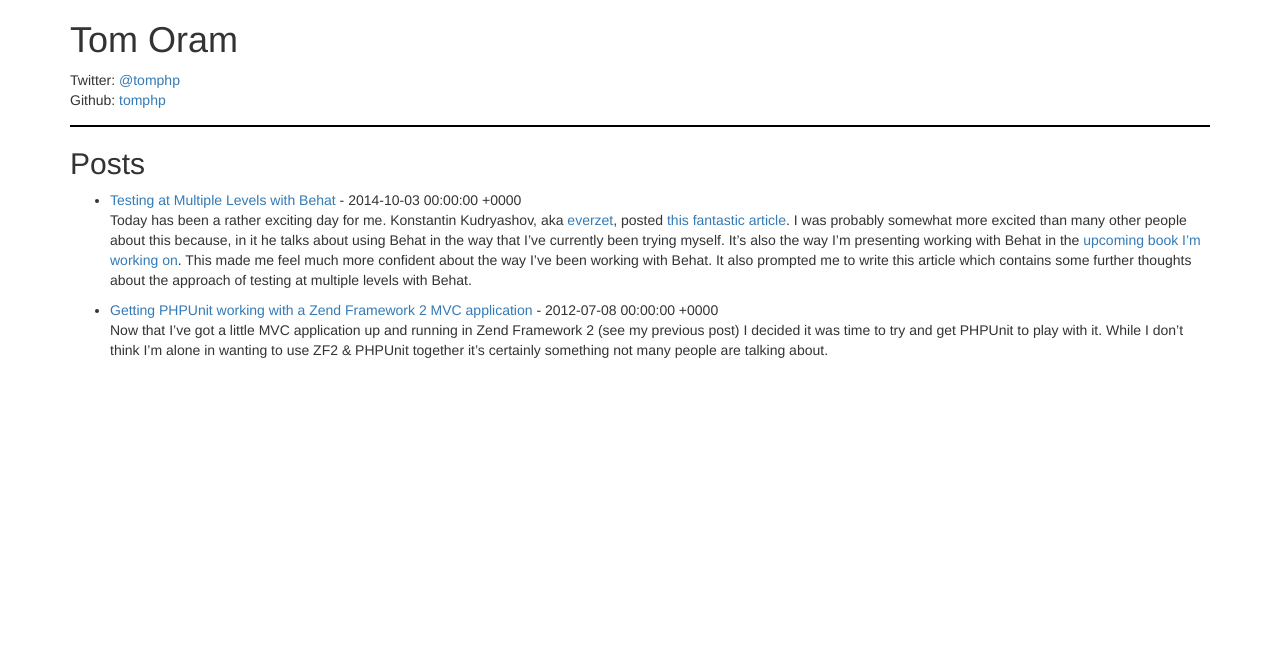
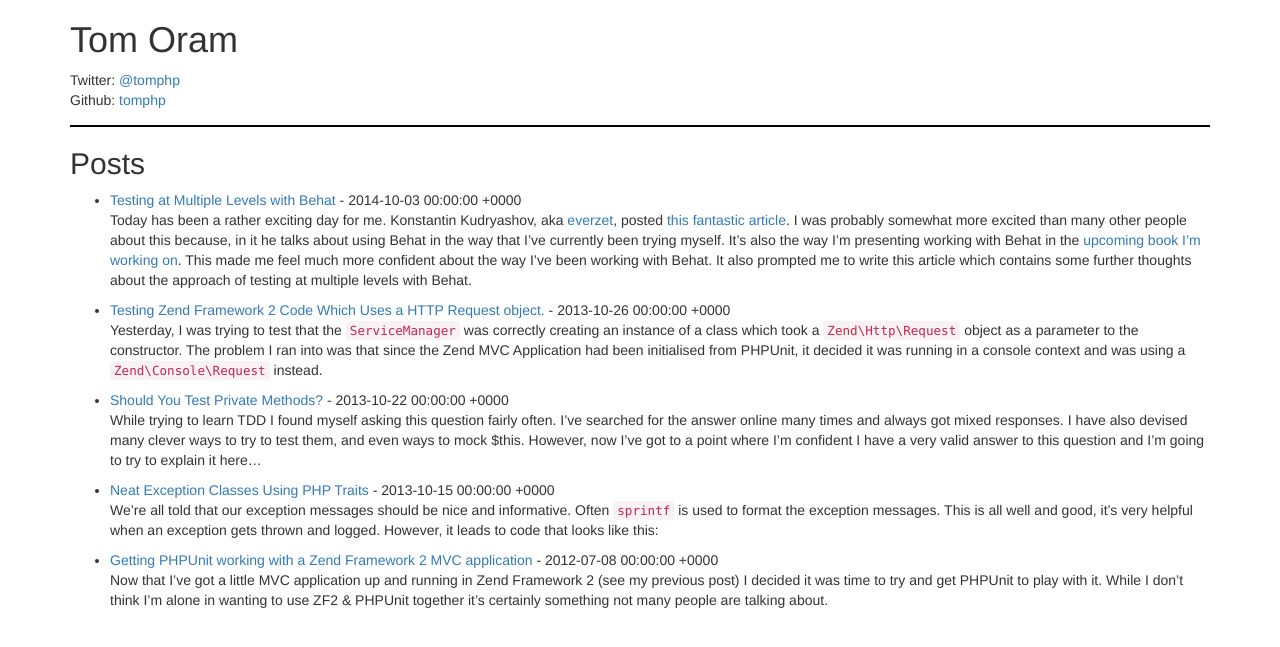
Before and after one commit to tomphp/tomphp.github.io, a Jekyll site: the page built from index.html, in a window 1280 px wide. Shown: the top 647 px of the page. Built offline with Jekyll 4.4.1, drawn with Linux system fonts in a browser that asks for light colours; nearby versions of some CDN libraries; library files that are not in the unit come from our copies.

Commit message:
Import some old posts

```diff
--- a/_posts/2012-07-08-phpunit-with-zf2-mvc.md
+++ b/_posts/2012-07-08-phpunit-with-zf2-mvc.md
@@ -194,5 +194,5 @@ OK (3 tests, 7 assertions)
 
 Success!
 
-Next up time to work out how to use PHPUnit with classes that access the
-database & controller classes.
+Next up, time to work out how to use PHPUnit with classes that access the
+database and controller classes.
--- /dev/null
+++ b/_posts/2013-10-15-neat-exception-classes-using-traits.md
@@ -0,0 +1,154 @@
+---
+title: Neat Exception Classes Using PHP Traits
+category: PHP
+layout: post
+tags:
+    - traits
+    - php
+---
+
+We're all told that our exception messages should be nice and informative.
+Often `sprintf` is used to format the exception messages.  This is all well and
+good, it's very helpful when an exception gets thrown and logged.  However, it
+leads to code that looks like this:
+
+{% highlight php %}
+//...
+public function someUsefulMethod($id)
+{
+    $entity = $this->repository()->findById($id);
+
+    if (!$entity) {
+        throw new MyExceptionClass(
+            sprintf(
+                'The nice descriptions that methods id "%d" and the type of entity "%s".',
+                $id,
+                is_object($entity) ? get_class($entity) : gettype($entity)
+            )
+        );
+    }
+
+    // Do stuff with $entity ...
+}
+//...
+{% endhighlight %}
+
+This looks like a bit of a mess to me. It takes up 9 lines and has 3 extra
+levels of indentation.
+
+Some time ago I submitted a pull request on a project (I forget which) and
+[Ocramius](https://twitter.com/Ocramius) suggested that I use a static factory
+method inside my exception to make it neater. I had a look at some exception
+classes in the project and definitely found it was neater! (I assume others are
+out there using this pattern too?).
+
+I decided to adopt this pattern, and instead of the code above I now had this:
+
+### Exception Class
+{% highlight php %}
+class MyExceptionClass
+{
+    public static function usefulErrorDescription($id, $entity)
+    {
+        return new self(
+            sprintf(
+                'The nice descriptions that methods id "%d" and the type of entity "%s".',
+                $id,
+                is_object($entity) ? get_class($entity) : gettype($entity)
+            )
+        );
+    }
+}
+{% endhighlight %}
+
+### Code
+{% highlight php %}
+//...
+public function someUsefulMethod($id)
+{
+    $entity = $this->repository()->findById($id);
+
+    if (!$entity) {
+        throw MyExceptionClass::usefulErrorDescription($id, $entity);
+    }
+
+    // Do stuff with $entity ...
+}
+//...
+{% endhighlight %}
+
+So far this has certainly tidied up the code throwing the exception, and made
+it much easier to see what's going on. Also, all the exception messages are now
+in 1 place, inside the exception class, so they're easier to manage.
+
+However, at this point I still think that the exception class looks a bit messy
+and could be improved further. Using the wonders of PHP 5.4's nice new feature,
+I created the following trait:
+
+{% highlight php %}
+/**
+ * This trait provides a factory method for exceptions which have static
+ * methods to create themselves.
+ *
+ * @author Tom Oram <tom@scl.co.uk>
+ */
+trait ExceptionFactoryTrait
+{
+    /**
+     * Create an instance of the exception with a formatted message.
+     *
+     * @param  string     $message  The exception message in sprintf format.
+     * @param  array      $params   The sprintf parameters for the message.
+     * @param  int        $code     Numeric exception code.
+     * @param  \Exception $previous The previous exception.
+     *
+     * @return self
+     */
+    protected static function create(
+        $message,
+        array $params = [],
+        $code = 0,
+        $previous = null
+    ) {
+        return new self(vsprintf($message, $params), $code, $previous);
+    }
+
+    /**
+     * Returns a string representation of the type of a variable.
+     *
+     * @param  mixed $variable
+     *
+     * @return string
+     */
+    protected static function typeToString($variable)
+    {
+        return is_object($variable)
+            ? get_class($variable)
+            : gettype($variable);
+    }
+}
+{% endhighlight %}
+
+Now, by telling my exception class to use this trait, I can have nice neat
+exception classes like so:
+
+{% highlight php %}
+class MyExceptionClass
+{
+    use ExceptionFactoryTrait;
+
+    public static function usefulErrorDescription($id, $entity)
+    {
+        return new self::create(
+            'The nice descriptions that methods id "%d" and the type of entity "%s".',
+            [$id, self::typeToString($entity)]
+        );
+
+        // more factory methods ...
+    }
+}
+{% endhighlight %}
+
+I think is a much more elegant solution!
+
+Please let me know of any thoughts or suggestions!
--- /dev/null
+++ b/_posts/2013-10-22-should-you-test-private-methods.md
@@ -0,0 +1,139 @@
+---
+title: Should You Test Private Methods?
+category: TDD
+layout: oldpost
+tags:
+    - tdd
+    - php
+---
+
+While trying to learn TDD I found myself asking this question fairly often.
+I've searched for the answer online many times and always got mixed responses.
+I have also devised many clever ways to try to test them, and even ways to
+mock $this. However, now I've got to a point where I'm confident I have a very
+valid answer to this question and I'm going to try to explain it here...
+
+## So, "Should you test private methods?"
+
+The short answer is **No!**.
+
+The slightly longer answer is *"If you are even asking this question you do not
+understand TDD yet."* That might sound a little harsh but I will explain why
+this is in a moment. Before I do that I just want to say that I can think of
+one valid reason where you might want to test a private method, I will
+explain that at the end of this post.
+
+## The Long Answer
+
+### Where to private methods come from?
+
+The first thing I want to talk about here is where private methods come from in
+the TDD cycle.
+
+The first thing you do is write your test, you then try to satisfy that test.
+Usually to satisfy a test it only takes a few lines of code added, or
+modifications to the method, or part of the code that you are testing.
+Generally you will do these additions/modifications inline.
+
+Once the test passes it's time to refactor. This is generally the point at
+which you'll take some slightly complex looking bits of code, or nested
+condition/loop statements, and move them to one or more private methods. At
+this point your now have neater and more descriptive looking code. On top of
+that **your private method is already tested by the tests covering the code
+calling it**.
+
+### Surely it's easier to test something once rather than multiple times?
+
+The next question is, what if multiple methods call a private method? Surely
+then it's easier to test the private method once, rather than once for each
+method calling it?
+
+My answer to that is again "**No**". The reason is: when using TDD you
+should be building your code incrementally, you should be satisfying a test by
+calling the private method rather than calling it and working out how to test
+it. The call to the private method should solve the failing test, not the other
+way around.
+
+Another possibility here might be that the private method is doing something
+suitably complex. Something that writing the failing test (or tests) that would
+be fixed by calling it from would be quite a long and complex process. In this
+situation your private method is probably doing a specific task, different from
+the focus of the class it exists in. This breaks the *Single Responsibility
+Principal*. In this case it should refactored out into its own class which can
+be independently tested.
+
+## What about protected methods? And should I test abstract classes and traits directly?
+
+OK, so now things get a bit different. Here I think it depends on the purpose
+of the methods in question, as well as how they came into existence...
+
+### For abstract classes and traits which for part of a library's API
+
+If you are writing a library and you create an abstract class or a trait for
+people who use that library to extend or use then my answer is *"Yes,
+absolutely."*.
+
+A good way to do this is to create a test class in your test suite which
+uses/implements the trait/abstract class, allowing you to test the public
+methods. You can also  add any public methods needed to expose the protected
+methods (private methods still need not be tested independently as they are not
+part of the API). Again, the methods should be created because of the tests,
+not tests to try to test the methods.
+
+### For parent classes or traits which have appeared out of the development process
+
+Often a parent class or trait won't be something you decide to come up with
+first, but rather as the tests drive you to develop a class (or maybe a 2nd
+class that has similar functionality to an existing class). You decide that
+maybe moving some methods to a parent class or trait would be a good idea.
+
+When you do this, the tests which cover the class you have extracted methods
+from, will still cover your new parent class/trait so do you need to test them
+independently?
+
+I think to answer this question is that you need to decide what the purpose of your
+new parent class/trait is. If it is to provide a shared bit of functionality for
+one or more classes in your system, but will unlikely be used by other people
+then I think it is fine to leave it as - being covered by the tests for the
+classes using it. However, if it is to become part of your API and you expected
+other people might like to use/extend it then yes, I think it should be tested
+independently. This way should you ever remove the classes which you have
+written that use or extend your trait or parent class, then it will still be
+tested.
+
+*As a little bonus point: I think that if you have tested a parent class
+independently, then you can remove the tests from the children which test the
+functionality of the parent class, then simply test that the child classes
+extend from the tested parent class. This is personal preference but I like to
+do this.*
+
+*So my main point here is: if something forms part of an API (including public
+methods, protected methods and traits) then they should be tested
+independently.*
+
+## When should I test a private method?
+
+At the beginning I said that there was one situation when I though maybe
+testing a private method might be a good idea. This is when you have a legacy,
+un-tested system, which you want to try to add some tests to ensure you don't
+break anything when trying to refactor/update it. In this case, I think certain
+situations might present themselves where this is a good, temporary idea.
+However, in the long run I would hope that eventually the need for that test
+will be refactored away.
+
+## Conclusion
+
+So my main points in this article are:
+* If you are doing TDD right, you should never find yourself asking if you
+should test a private method.
+* Private methods, and in fact all code, should be created because of the tests
+- not the other way around.
+* Make sure that anything that makes up part of your API is tested
+independently! Everything you write should be tested anyway!
+
+Finally, this is an informed opinion, taken from what I have learnt from
+research and experience. It's working perfectly for me but if you have a
+different view on this I'd love to hear about it!
+
+Also, if you think I have not been clear about anything or would like some code
+examples, then let me know!
--- /dev/null
+++ b/_posts/2013-10-26-testing-zf2-code-which-uses-a-http-request-object.md
@@ -0,0 +1,119 @@
+---
+title: Testing Zend Framework 2 Code Which Uses a HTTP Request object.
+category: Zend Framework 2
+layout: oldpost
+tags:
+    - zf2
+    - php
+---
+
+Yesterday, I was trying to test that the `ServiceManager` was correctly creating
+an instance of a class which took a `Zend\Http\Request` object as a
+parameter to the constructor. The problem I ran into was that since the Zend
+MVC Application had been initialised from PHPUnit, it decided it was running in
+a console context and was using a `Zend\Console\Request` instead.
+
+After a bit of hunting around I came up with the following, simple
+solution:
+
+{% highlight php %}
+class MyModuleTest extends \PHPUnit_Framework_TestCase
+{
+    /**
+     * The test which requires a HTTP Request object.
+     */
+    public function test_service_manager_creates_successfully()
+    {
+        $serviceManager = \TestBootstrap::getApplication()
+                                    ->getServiceManager();
+
+        $this->setRequestTypeToHttp();
+
+        $this->assertInstanceOf(
+            'MyModule\ClassBeingTested',
+            $serviceManager->get('MyModule\ClassBeingTested')
+        );
+    }
+
+    /**
+     * Sets the service manager to return an instance of \Zend\Http\Request
+     * instead of its default.
+     */
+    private function setRequestTypeToHttp($serviceManager)
+    {
+        // This needs to be set so we can change the service manager config
+        $serviceManager->setAllowOverride(true);
+
+        // Replace the Request service with a callback which creates
+        // a \Zend\Http\Request instance instead
+        $serviceManager->setFactory('Request', function ($sm) {
+            return new \Zend\Http\Request();
+        });
+    }
+}
+{% endhighlight %}
+
+### My PHPUnit boostrap file for reference
+
+{% highlight php %}
+<?php
+
+class TestBootstrap
+{
+    private static $autoloaderFiles = [
+        '../vendor/autoload.php',
+    ];
+
+    private static $application;
+
+    /**
+     * Setup the testing environment.
+     *
+     * @param  string $config Path to the Zend application config file.
+     * @return void
+     */
+    public static function init($config)
+    {
+        $loader = self::getAutoloader();
+
+        //$loader->add('ModuleTestNamespace\\', __DIR__);
+
+        self::$application = \Zend\Mvc\Application::init($config);
+    }
+
+    /**
+     * Return the application instance.
+     *
+     * @return \Zend\Mvc\Application
+     */
+    public static function getApplication()
+    {
+        return self::$application;
+    }
+
+    private static function getAutoloader()
+    {
+        global $loader;
+
+        foreach (self::$autoloaderFiles as $file) {
+            if ($file[1] !== '/') {
+                $file = __DIR__ . '/' . $file;
+            }
+
+
+            if (file_exists($file)) {
+                $loader = include $file;
+                break;
+            }
+        }
+
+        if (!isset($loader) || !$loader) {
+            throw new \RuntimeException('vendor/autoload.php not found. Have you run composer?');
+        }
+
+        return $loader;
+    }
+}
+
+TestBootstrap::init(include __DIR__ . '/application.config.php');
+{% endhighlight %}
--- a/_posts/2014-10-03-testing-at-multiple-levels-with-behat.md
+++ b/_posts/2014-10-03-testing-at-multiple-levels-with-behat.md
@@ -324,7 +324,7 @@ default:
 
 Which approach is best? Should the features have no knowledge of IDs and
 have separate features for the API? Or, should we try to use the features at
-all levels an use tags to exclude context specific scenarios?
+all levels and use tags to exclude context specific scenarios?
 
 Personally, I think it depends on who the features are for and what language
 they speak. This means either approach could be valid depending on the
```
Also changed, not shown: other parts of _posts/2014-10-03-testing-at-multiple-levels-with-behat.md (+8 -8 lines).
